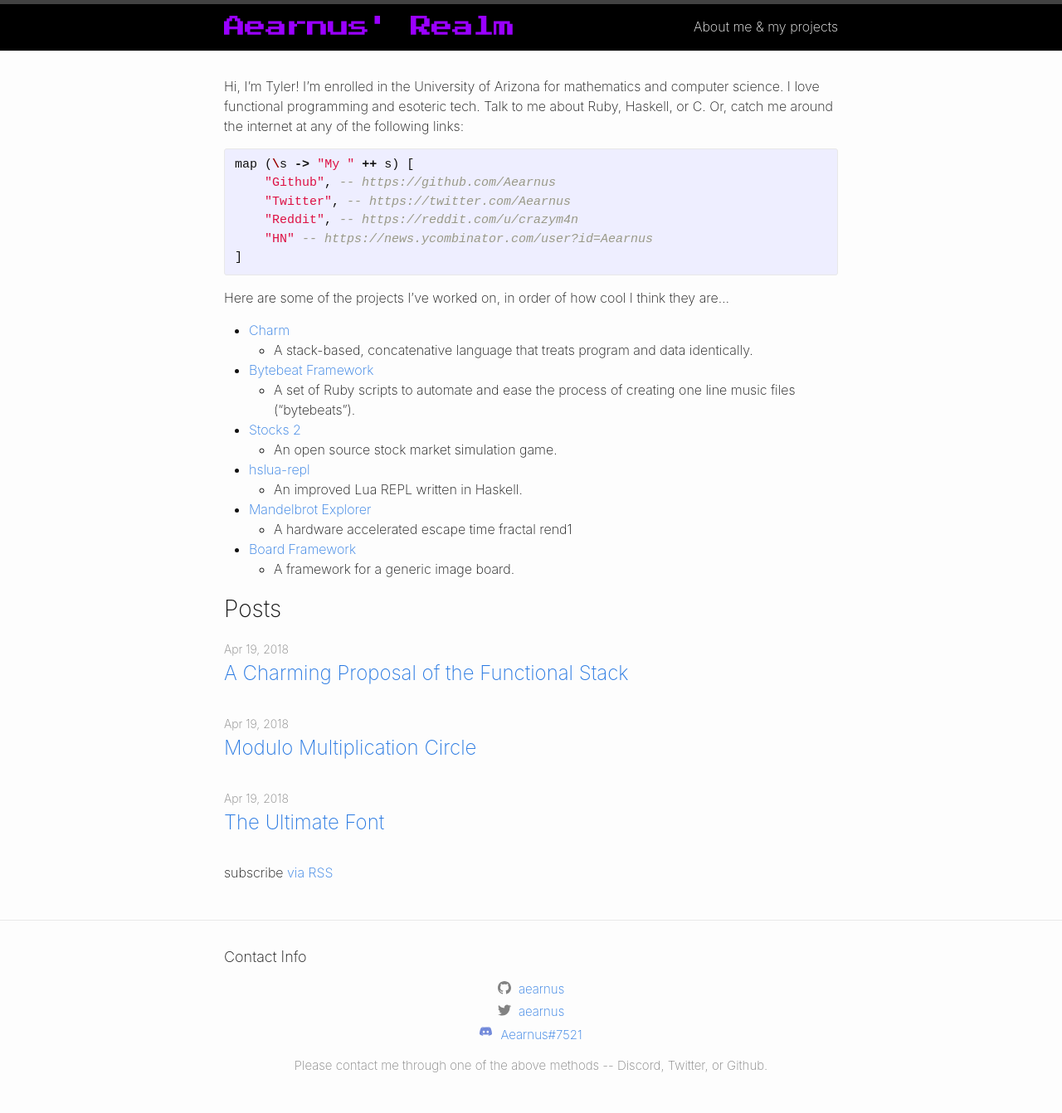
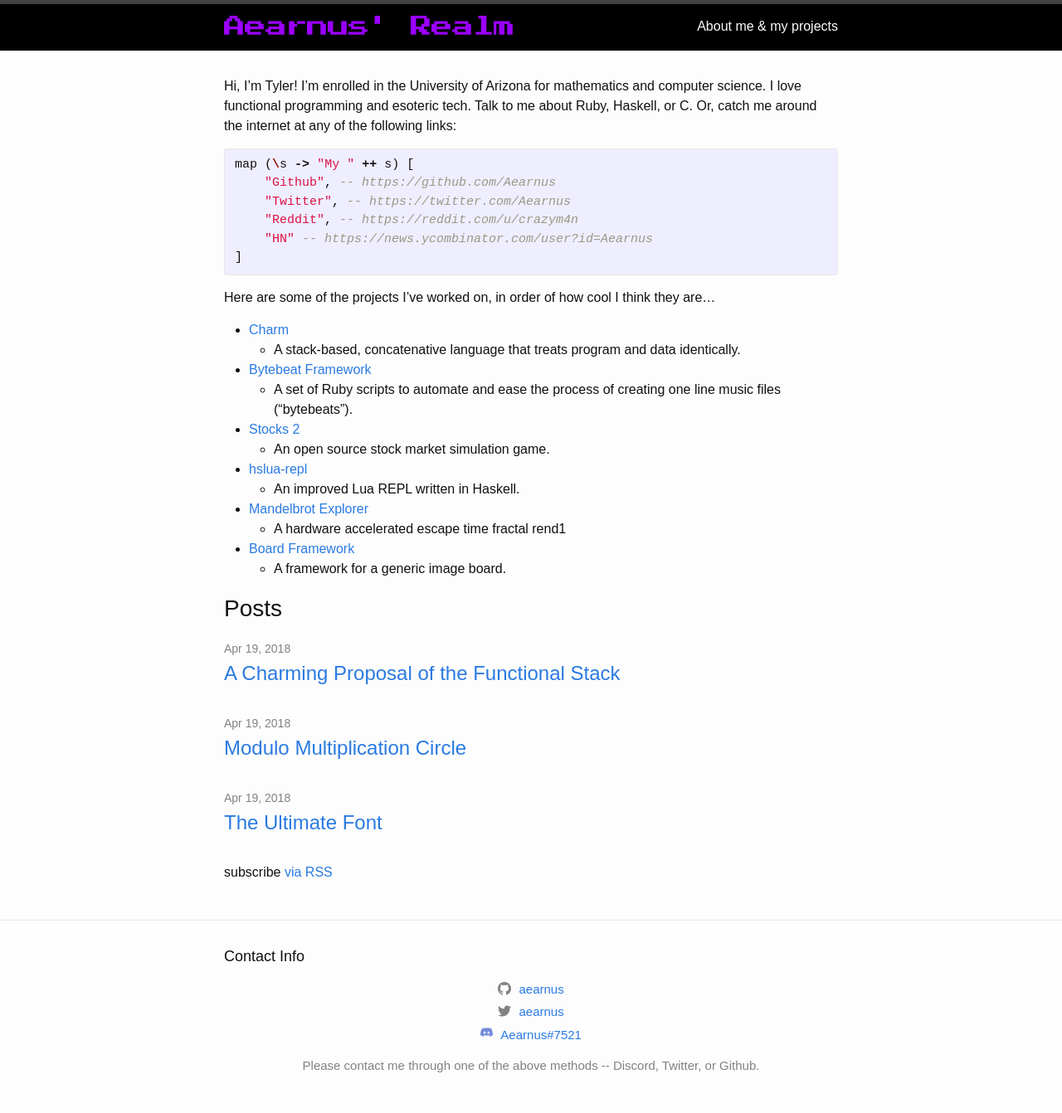
Before and after one commit to DataKinds/datakinds.github.io, a Jekyll site: the page built from index.md, in a window 1280 px wide. Shown: the whole page at 83% size. Built offline with Jekyll 4.4.1, drawn with Linux system fonts in a browser that asks for light colours.

Commit message:
yuck font familes

```diff
--- a/_sass/minima.scss
+++ b/_sass/minima.scss
@@ -2,9 +2,10 @@
 
 // Define defaults for each variable.
 
-$base-font-family: -apple-system, BlinkMacSystemFont, "Segoe UI", Roboto, Helvetica, Arial, sans-serif, "Apple Color Emoji", "Segoe UI Emoji", "Segoe UI Symbol" !default;
+//$base-font-family: -apple-system, BlinkMacSystemFont, "Segoe UI", Roboto, Helvetica, Arial, sans-serif, "Apple Color Emoji", "Segoe UI Emoji", "Segoe UI Symbol" !default;
+$base-font-family: sans-serif !default;
 $base-font-size:   16px !default;
-$base-font-weight: 200 !default;
+$base-font-weight: 400 !default;
 $small-font-size:  $base-font-size * 0.875 !default;
 $base-line-height: 1.5 !default;
 
```
